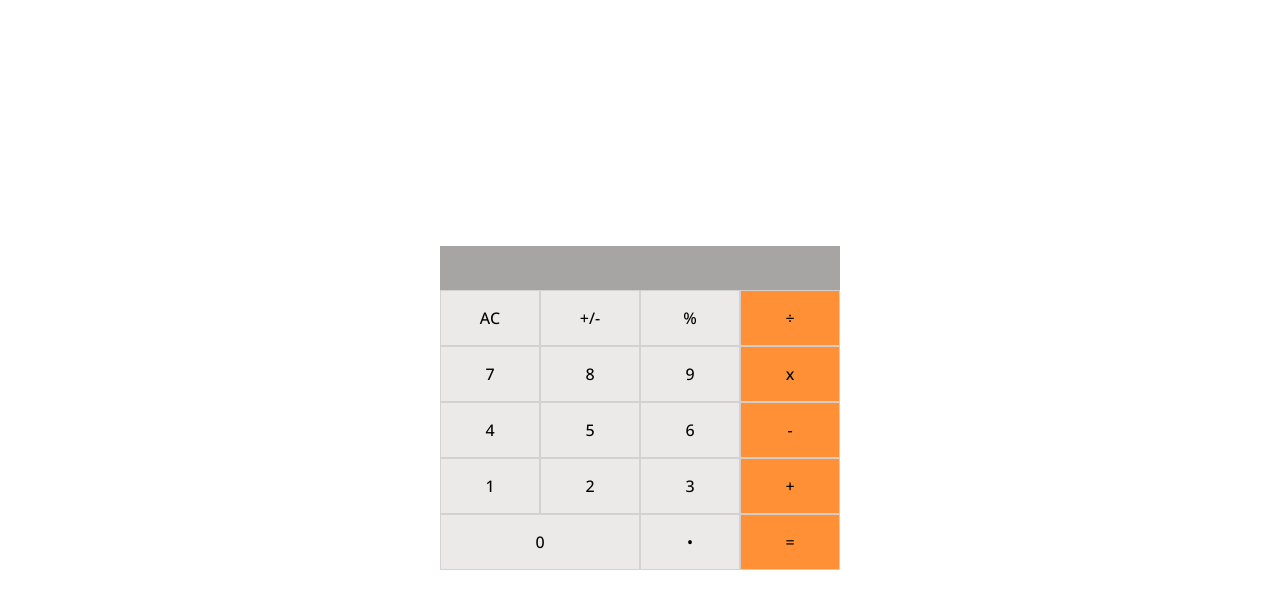
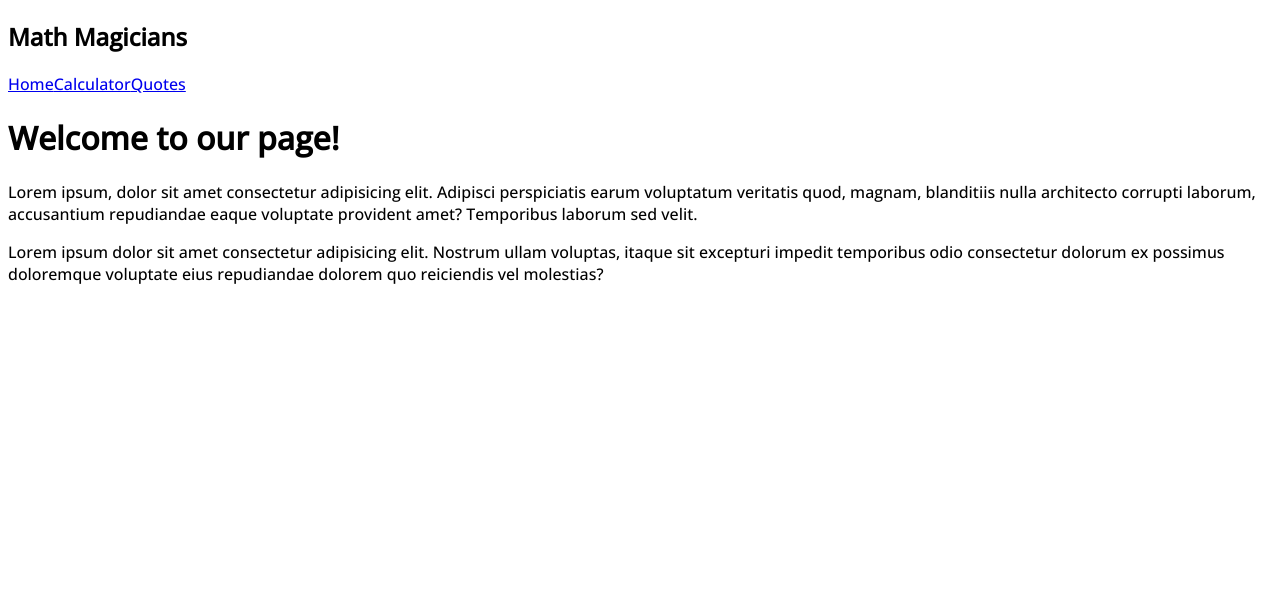
Before and after one commit to kwambiee/Math-Magician, a React (Create React App) app: page / in a window 1280 px wide. Shown: the top 608 px of the page. Built offline with nearby package versions, Linux system fonts and the light colour scheme.

Commit message:
Add Links to the pages

```diff
--- a/src/App.js
+++ b/src/App.js
@@ -1,14 +1,39 @@
-import React, { Component } from 'react';
+import React from 'react';
+import { BrowserRouter as Router, Routes, Route, Link } from 'react-router-dom';
 import Calculator from './components/calculator';
 import './App.css';
+import Home from './pages/Home';
+import Quote from './pages/Quote';
 
-// eslint-disable-next-line react/prefer-stateless-function
-export default class App extends Component {
-  render() {
-    return (
+function App() {
+  const CalcComponent = () => (
+    <>
       <div>
+        <h1>Lets do Some Maths</h1>
         <Calculator />
       </div>
-    );
-  }
+    </>
+  );
+
+  return (
+    <div>
+      <Router>
+        <nav className="navBar">
+          <h1>Math Magicians</h1>
+          <Link to="/">Home</Link>
+          <Link to="/calculator">Calculator</Link>
+          <Link to="/quote">Quotes</Link>
+        </nav>
+        <div className="navLinks">
+          <Routes>
+            <Route path="/" element={<Home />} />
+            <Route path="/calculator" element={<CalcComponent />} />
+            <Route path="/quote" element={<Quote />} />
+          </Routes>
+        </div>
+      </Router>
+    </div>
+  );
 }
+
+export default App;
```
